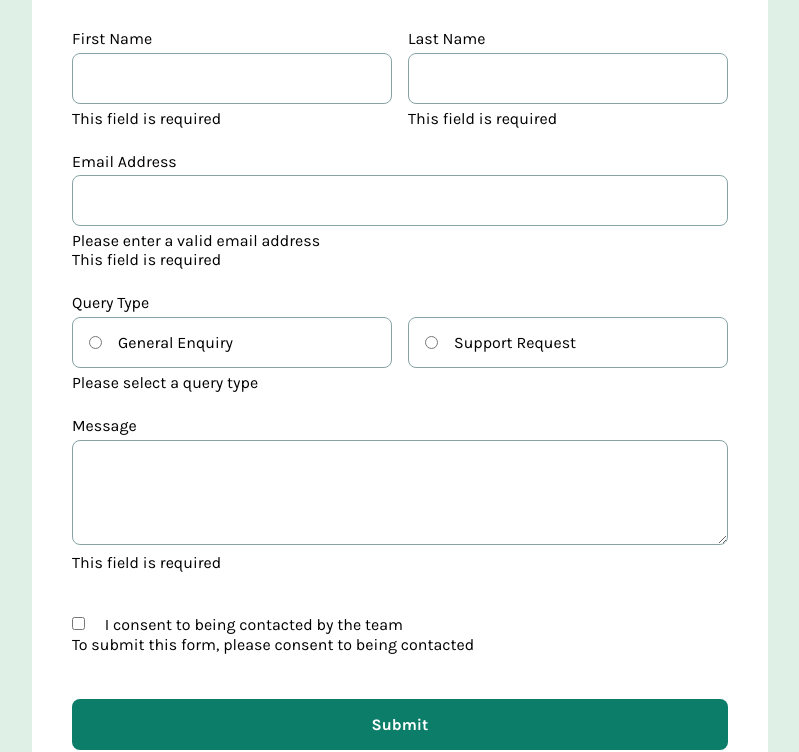
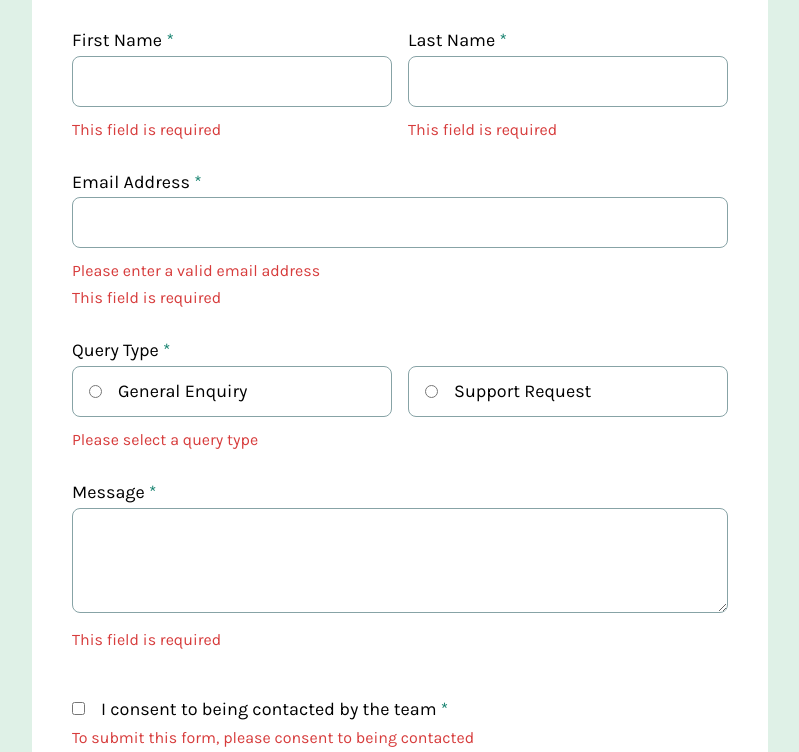
Before and after one commit to michellecordovi/contactForm, a plain HTML site: page index.html in a window 1280 px wide. Shown: the part 208-960 px from the top of the page, without its empty margins (240-1039 px from the left). Drawn offline with Linux system fonts and the light colour scheme.

Commit message:
adjust font sizes and colors

```diff
--- a/index.html
+++ b/index.html
@@ -30,15 +30,15 @@
                   <div class="form-grid">
                         <!-- FIRST NAME -->
                          <div class="form-element">
-                              <label for = "firstName">First Name</label>
+                              <label for = "firstName">First Name <span class="required-star">*</span></label>
                               <br>
                               <input id = "firstName" type = "text" name = "first-name">
-                              <p>This field is required</p>
+                              <p class="error-message">This field is required</p>
                         </div>
 
                         <!-- LAST NAME -->
                         <div class="form-element">
-                              <label  for="lastName">Last Name</label>
+                              <label  for="lastName">Last Name <span class="required-star">*</span></label>
                               <br>
                               <input  id="lastName" type = "text" name = "last-name">
                               <p class="error-message">This field is required</p>
@@ -46,7 +46,7 @@
 
                         <!-- EMAIL ADDRESS -->
                         <div class="form-element email-section">
-                              <label for="emailAddress">Email Address</label>
+                              <label for="emailAddress">Email Address <span class="required-star">*</span></label>
                               <br>
                               <input id="emailAddress" type = "text" name = "email-address">
                               <p class="error-message">Please enter a valid email address</p>
@@ -54,7 +54,7 @@
                         </div>
 
                         <!-- QUERY TYPE -->
-                        <p class="query-title">Query Type</p>
+                        <p class="query-title">Query Type <span class="required-star">*</span></p>
                         <div class="form-element query-type">
                               <input type = "radio" name = "query-type" id ="general" value = "General Inquiry">
                               <label  for="general">General Enquiry</label>
@@ -68,7 +68,7 @@
 
                         <!-- MESSAGE -->
                         <div class="form-element message-section">
-                              <label for="contact-message">Message</label>
+                              <label for="contact-message">Message <span class="required-star">*</span></label>
                               <textarea id = "contact-message"></textarea>
                               <p class="error-message">This field is required</p>
                         </div>
@@ -76,8 +76,10 @@
 
                   <!-- CONSENT CHECKBOX -->
                   <div class="form-element consent-section">
-                        <input type = "checkbox" id="consent" name="consent-agreement" value = "accept">
-                        <label for="consent">I consent to being contacted by the team</label>
+                        <div class="consent">
+                              <input type = "checkbox" id="consent" name="consent-agreement" value = "accept">
+                              <label for="consent">I consent to being contacted by the team <span class="required-star">*</span></label>
+                        </div>
                         <p class="error-message">To submit this form, please consent to being contacted</p>
                   </div>
 
--- a/styles.css
+++ b/styles.css
@@ -5,19 +5,34 @@
 }
 
 body {
+      font-size: 1.125rem;
       background-color: hsl(148, 38%, 91%);
       font-family: Karla, Arial, Helvetica, sans-serif;
 }
 
 main {
-      padding: 8rem 0rem;
       display: flex;
       justify-content: center;
       align-items: center;
 }
 
+h1 {
+      font-size: 2rem;
+}
+
+.required-star {
+      color:hsl(169, 82%, 27%);
+}
+
+.error-message {
+      font-size: 1rem;
+      margin: 0.5rem 0rem;
+      color: hsl(0, 66%, 54%);
+}
+
 .contact-form {
       background-color: white;
+      margin: 8rem 1rem;
       border-radius: 1rem;
       padding: 2.5rem;
       width: 46rem;
@@ -90,9 +105,15 @@ textarea {
       margin: 2.5rem 0rem;
 }
 
+.consent {
+      display: flex;
+      align-items: center;
+}
+
 #consent {
       margin-right: 1rem;
 }
+
 
 .submit-btn {
       background-color: hsl(169, 82%, 27%);
```
